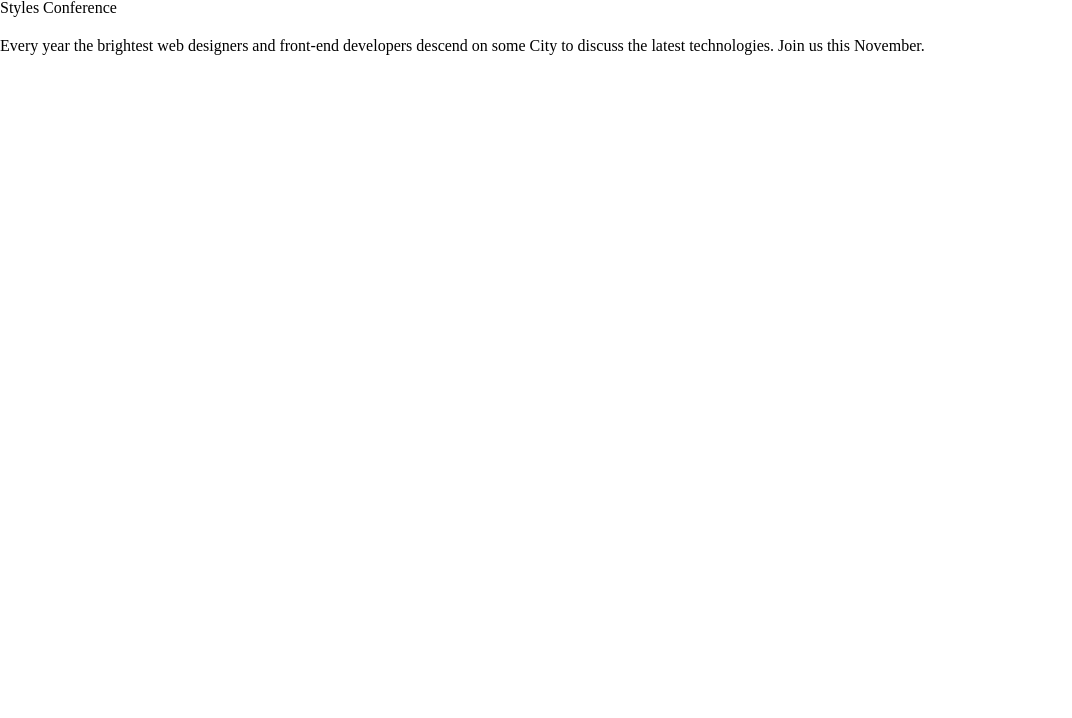
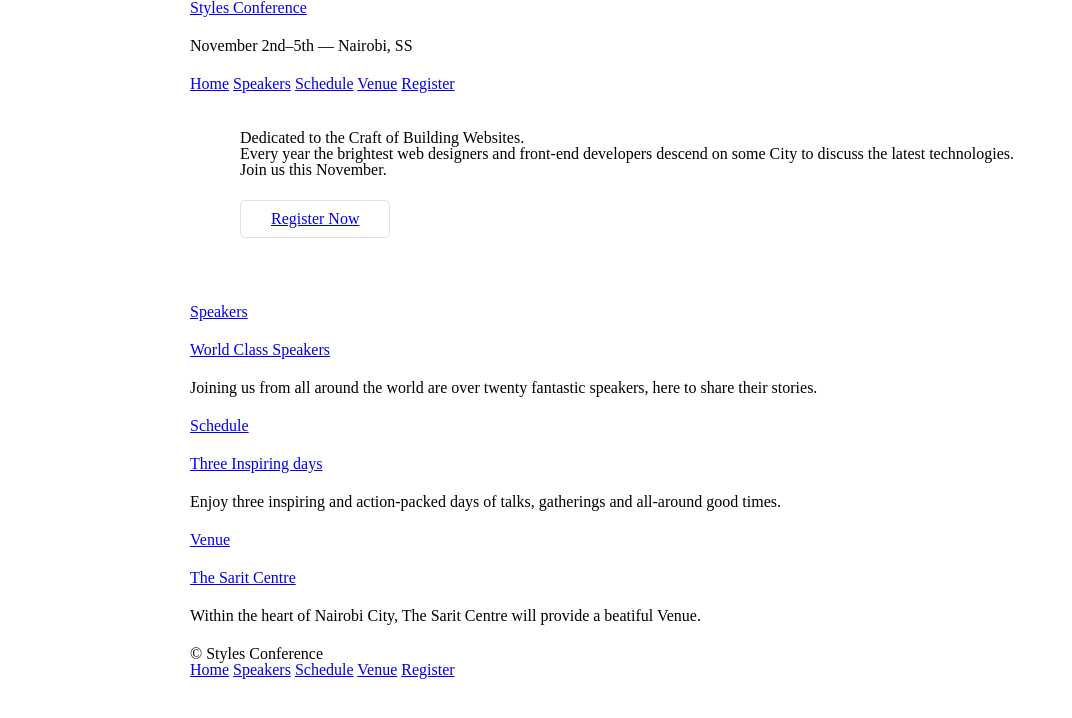
Before and after one commit to Pc-Kirui/foundations_web_dev, a plain HTML site: page styles-conference/index.html in a window 1280 px wide. Shown: the whole page, without its empty margins (0-1072 px from the left). Drawn offline with Linux system fonts and the light colour scheme.

Commit message:
adding class attributes to html

```diff
--- a/styles-conference/index.html
+++ b/styles-conference/index.html
@@ -6,7 +6,58 @@
         <link rel="stylesheet" href="assets/stylesheets/main.css">
     </head>
     <body>
-        <h1>Styles Conference</h1>
-        <p>Every year the brightest web designers and front-end developers descend on some City to discuss the latest technologies. Join us this November.</p>
+        <header class="container">
+            <section>
+                <h1><a href="index.html">Styles Conference</a></h1>
+            </section>
+            <h3>November 2nd&ndash;5th &mdash; Nairobi, SS</h3>
+            <nav>
+                <a href="index.html">Home</a>
+                <a href="speakers.html">Speakers</a>
+                <a href="schedule.html">Schedule</a>
+                <a href="venue.html">Venue</a>
+                <a href="register.html">Register</a>
+            </nav>
+        </header>
+        <a class="btn">
+            <section class="hero container">
+                <h2>Dedicated to the Craft of Building Websites.</h2>
+                <p>Every year the brightest web designers and front-end developers descend on some City to discuss the latest technologies. Join us this November.</p>
+                <a href="register.html" class="btn btn-alt">Register Now</a>
+            </section>
+        </a>
+        <section class="container">
+            <section>
+                <a href="speakers.html">
+                    <h5>Speakers</h5>
+                    <h3>World Class Speakers</h3>
+                </a>
+                <p>Joining us from all around the world are over twenty fantastic speakers, here to share their stories.</p>
+            </section>
+            <section>
+                <a href="schedule.html">
+                    <h5>Schedule</h5>
+                    <h3>Three Inspiring days</h3>
+                </a>
+                <p>Enjoy three inspiring and action-packed days of talks, gatherings and all-around good times.</p>
+            </section>
+            <section>
+                <a href="venue.html">
+                    <h5>Venue</h5>
+                    <h3>The Sarit Centre</h3>
+                </a>
+                <p>Within the heart of Nairobi City, The Sarit Centre will provide a beatiful Venue.</p>
+            </section>
+        </section>
+        <footer class="container">
+            <small>&copy; Styles Conference</small>
+            <nav>
+                <a href="index.html">Home</a>
+                <a href="speakers.html">Speakers</a>
+                <a href="schedule.html">Schedule</a>
+                <a href="venue.html">Venue</a>
+                <a href="register.html">Register</a>
+            </nav>
+        </footer>
     </body>
 </html>
```
